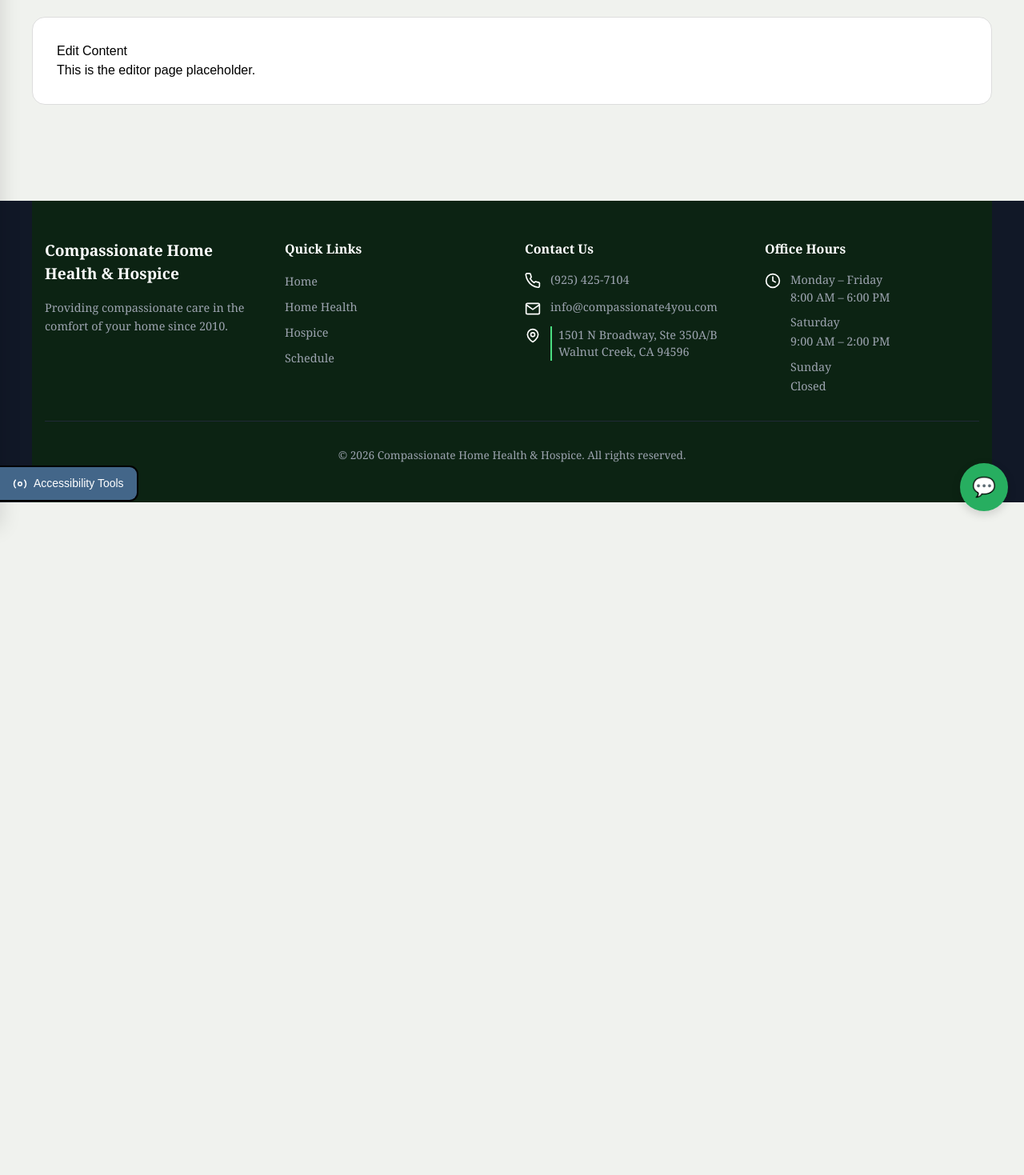
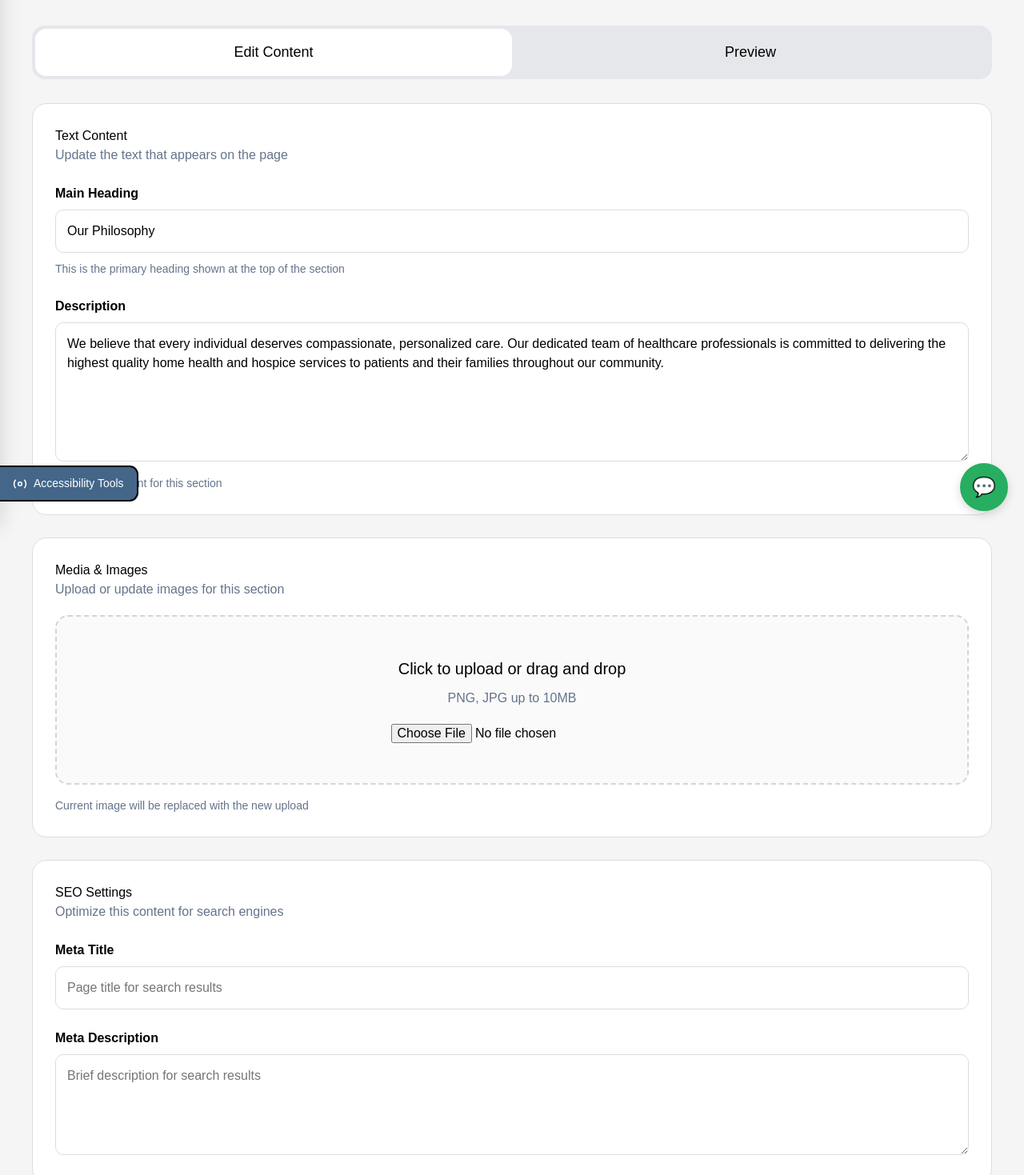
Before and after one commit to Compassionate4you/Compassionate4youSite, a React (Vite) app in the folder client/: page /admin/content-editor in a window 1280 px wide. Shown: the part 141-1610 px from the top of the page at 80% size. Before the commit the page ends 800 px from the top, so only its background shows below. Built offline with nearby package versions, Linux system fonts and the light colour scheme.

Commit message:
DT-320 & 321 complete. Simple Content Edit and Preview tabs functional.

```diff
--- a/client/src/pages/ContentEditor.jsx
+++ b/client/src/pages/ContentEditor.jsx
@@ -1,27 +1,249 @@
-import React from "react";
+import React, { useState } from "react";
+import { Link } from "react-router-dom";
 
 const ContentEditor = () => {
+  const [activeTab, setActiveTab] = useState("edit");
+
   return (
-    <div style={{ padding: "40px", fontFamily: "Arial" }}>
-      <a href="/admin" style={{ display: "inline-block", marginBottom: "20px" }}>
+    <div style={{ padding: "40px", fontFamily: "Arial", background: "#f5f5f5", minHeight: "100vh" }}>
+      <Link
+        to="/admin"
+        style={{
+          display: "inline-block",
+          marginBottom: "20px",
+          textDecoration: "none",
+          color: "#2563eb",
+          fontSize: "18px",
+        }}
+      >
         Back to Dashboard
-      </a>
+      </Link>
 
-      <h1>Content Editor</h1>
-      <p>Edit Home - Philosophy Section</p>
+      <h1 style={{ marginBottom: "8px" }}>Content Editor</h1>
+      <p style={{ color: "#64748b", marginTop: 0 }}>Edit Home - Philosophy Section</p>
 
       <div
         style={{
+          display: "grid",
+          gridTemplateColumns: "1fr 1fr",
+          background: "#e5e7eb",
+          borderRadius: "16px",
+          padding: "4px",
           marginTop: "30px",
-          padding: "30px",
-          border: "1px solid #ddd",
-          borderRadius: "16px",
-          background: "#fff",
+          marginBottom: "30px",
         }}
       >
-        <h2>Edit Content</h2>
-        <p>This is the editor page placeholder.</p>
+        <button
+          onClick={() => setActiveTab("edit")}
+          style={{
+            padding: "16px",
+            border: "none",
+            borderRadius: "14px",
+            background: activeTab === "edit" ? "#ffffff" : "transparent",
+            fontSize: "18px",
+            cursor: "pointer",
+          }}
+        >
+          Edit Content
+        </button>
+
+        <button
+          onClick={() => setActiveTab("preview")}
+          style={{
+            padding: "16px",
+            border: "none",
+            borderRadius: "14px",
+            background: activeTab === "preview" ? "#ffffff" : "transparent",
+            fontSize: "18px",
+            cursor: "pointer",
+          }}
+        >
+          Preview
+        </button>
       </div>
+
+      {activeTab === "edit" && (
+        <div>
+          <div
+            style={{
+              background: "#ffffff",
+              border: "1px solid #ddd",
+              borderRadius: "18px",
+              padding: "28px",
+              marginBottom: "28px",
+            }}
+          >
+            <h2 style={{ marginTop: 0 }}>Text Content</h2>
+            <p style={{ color: "#64748b" }}>Update the text that appears on the page</p>
+
+            <div style={{ marginTop: "24px" }}>
+              <label style={{ display: "block", fontWeight: "bold", marginBottom: "8px" }}>
+                Main Heading
+              </label>
+              <input
+                type="text"
+                defaultValue="Our Philosophy"
+                style={{
+                  width: "100%",
+                  padding: "14px",
+                  border: "1px solid #ddd",
+                  borderRadius: "10px",
+                  marginBottom: "10px",
+                }}
+              />
+              <p style={{ color: "#64748b", fontSize: "14px" }}>
+                This is the primary heading shown at the top of the section
+              </p>
+            </div>
+
+            <div style={{ marginTop: "24px" }}>
+              <label style={{ display: "block", fontWeight: "bold", marginBottom: "8px" }}>
+                Description
+              </label>
+              <textarea
+                rows="6"
+                defaultValue="We believe that every individual deserves compassionate, personalized care. Our dedicated team of healthcare professionals is committed to delivering the highest quality home health and hospice services to patients and their families throughout our community."
+                style={{
+                  width: "100%",
+                  padding: "14px",
+                  border: "1px solid #ddd",
+                  borderRadius: "10px",
+                  resize: "vertical",
+                }}
+              />
+              <p style={{ color: "#64748b", fontSize: "14px", marginTop: "10px" }}>
+                Main body content for this section
+              </p>
+            </div>
+          </div>
+
+          <div
+            style={{
+              background: "#ffffff",
+              border: "1px solid #ddd",
+              borderRadius: "18px",
+              padding: "28px",
+              marginBottom: "28px",
+            }}
+          >
+            <h2 style={{ marginTop: 0 }}>Media & Images</h2>
+            <p style={{ color: "#64748b" }}>Upload or update images for this section</p>
+
+            <div
+              style={{
+                border: "2px dashed #d1d5db",
+                borderRadius: "16px",
+                padding: "50px 20px",
+                textAlign: "center",
+                marginTop: "20px",
+                background: "#fafafa",
+              }}
+            >
+              <p style={{ marginBottom: "10px", fontSize: "20px" }}>
+                Click to upload or drag and drop
+              </p>
+              <p style={{ color: "#64748b", marginBottom: "20px" }}>PNG, JPG up to 10MB</p>
+              <input type="file" />
+            </div>
+
+            <p style={{ color: "#64748b", fontSize: "14px", marginTop: "16px" }}>
+              Current image will be replaced with the new upload
+            </p>
+          </div>
+
+          <div
+            style={{
+              background: "#ffffff",
+              border: "1px solid #ddd",
+              borderRadius: "18px",
+              padding: "28px",
+              marginBottom: "28px",
+            }}
+          >
+            <h2 style={{ marginTop: 0 }}>SEO Settings</h2>
+            <p style={{ color: "#64748b" }}>Optimize this content for search engines</p>
+
+            <div style={{ marginTop: "24px" }}>
+              <label style={{ display: "block", fontWeight: "bold", marginBottom: "8px" }}>
+                Meta Title
+              </label>
+              <input
+                type="text"
+                placeholder="Page title for search results"
+                style={{
+                  width: "100%",
+                  padding: "14px",
+                  border: "1px solid #ddd",
+                  borderRadius: "10px",
+                }}
+              />
+            </div>
+
+            <div style={{ marginTop: "24px" }}>
+              <label style={{ display: "block", fontWeight: "bold", marginBottom: "8px" }}>
+                Meta Description
+              </label>
+              <textarea
+                rows="4"
+                placeholder="Brief description for search results"
+                style={{
+                  width: "100%",
+                  padding: "14px",
+                  border: "1px solid #ddd",
+                  borderRadius: "10px",
+                  resize: "vertical",
+                }}
+              />
+            </div>
+          </div>
+        </div>
+      )}
+
+      {activeTab === "preview" && (
+        <div
+          style={{
+            background: "#ffffff",
+            border: "1px solid #ddd",
+            borderRadius: "18px",
+            padding: "28px",
+          }}
+        >
+          <h2 style={{ marginTop: 0 }}>Content Preview</h2>
+          <p style={{ color: "#64748b" }}>This is how the content will appear on the website</p>
+
+          <div
+            style={{
+              marginTop: "24px",
+              border: "1px solid #ddd",
+              borderRadius: "16px",
+              padding: "36px",
+              background: "#fafafa",
+            }}
+          >
+            <h1 style={{ marginTop: 0, fontSize: "48px" }}>Our Philosophy</h1>
+            <p style={{ fontSize: "22px", lineHeight: "1.7", color: "#334155" }}>
+              We believe that every individual deserves compassionate, personalized care. Our
+              dedicated team of healthcare professionals is committed to delivering the highest
+              quality home health and hospice services to patients and their families throughout
+              our community.
+            </p>
+          </div>
+
+          <div
+            style={{
+              marginTop: "24px",
+              background: "#eff6ff",
+              border: "1px solid #bfdbfe",
+              borderRadius: "12px",
+              padding: "16px",
+              color: "#1d4ed8",
+            }}
+          >
+            <strong>Note:</strong> This is a simplified preview. The actual appearance may vary
+            based on page styling and layout.
+          </div>
+        </div>
+      )}
     </div>
   );
 };
```
